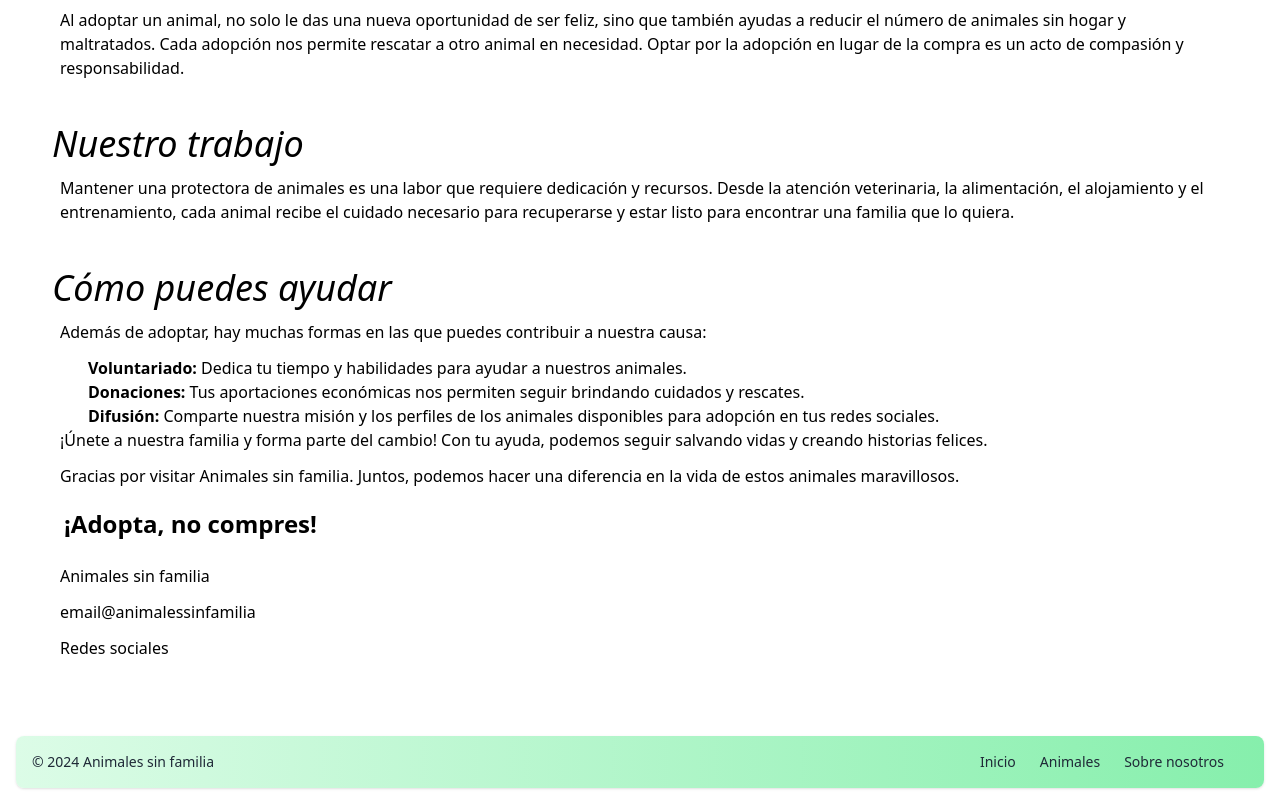
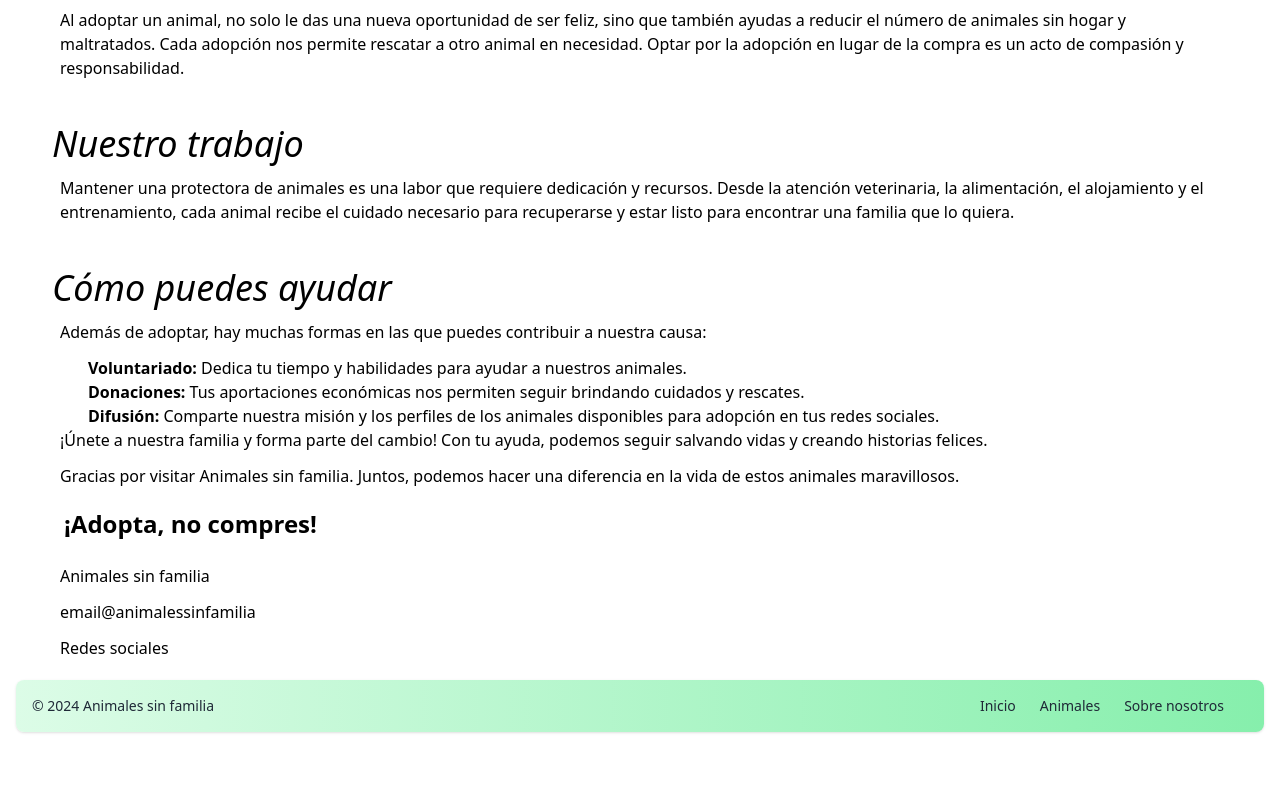
Before and after one commit to IvGaLa/animalessinfamilia, a React (Create React App) app: page / in a window 1280 px wide. Shown: the part 404-1196 px from the top of the page. After the commit the page ends 1140 px from the top, so only its background shows below. Built offline with nearby package versions, Linux system fonts and the light colour scheme.

Commit message:
Modifico el footer para que siempre se quede abajo del todo de la web o del contenido.

```diff
--- a/src/App.js
+++ b/src/App.js
@@ -15,7 +15,7 @@ function App() {
   }, [config.title]);
 
   return (
-    <div>
+    <div className='relative min-h-screen'>
       <BrowserRouter>
         <NavBar />
         <Rutas />
--- a/src/components/page/footer/Footer.jsx
+++ b/src/components/page/footer/Footer.jsx
@@ -13,12 +13,12 @@ function Footer() {
 
 
   return (
-    <div className='bottom-0 w-full px-4'>
-      <footer className="rounded-lg shadow dark:bg-gray-800 mb-1 bg-gradient-to-r from-green-100 to-green-300 hover:bg-gradient-to-l hover:from-gren-100 hover:to-green-300">
+    <div className='absolute bottom-0 w-full px-4'>
+      <footer className="rounded-lg shadow mb-1 bg-gradient-to-r from-green-100 to-green-300 hover:bg-gradient-to-l hover:from-gren-100 hover:to-green-300">
         <div className="p-4 md:flex md:items-center md:justify-between">
           <span className="text-sm text-gray-800 sm:text-center dark:text-gray-400">© {currentYear} <a href="/" className="hover:underline">{config.title}</a>
           </span>
-          <ul className="flex flex-wrap items-center mt-3 text-sm font-medium text-gray-800 dark:text-gray-400 sm:mt-0">
+          <ul className="flex flex-wrap items-center mt-3 text-sm font-medium text-gray-800 sm:mt-0">
             {
               enlaces.map((enlace, index) => (
                 (enlace.where.find(where => where === linkstypes.footer)) ?
```
